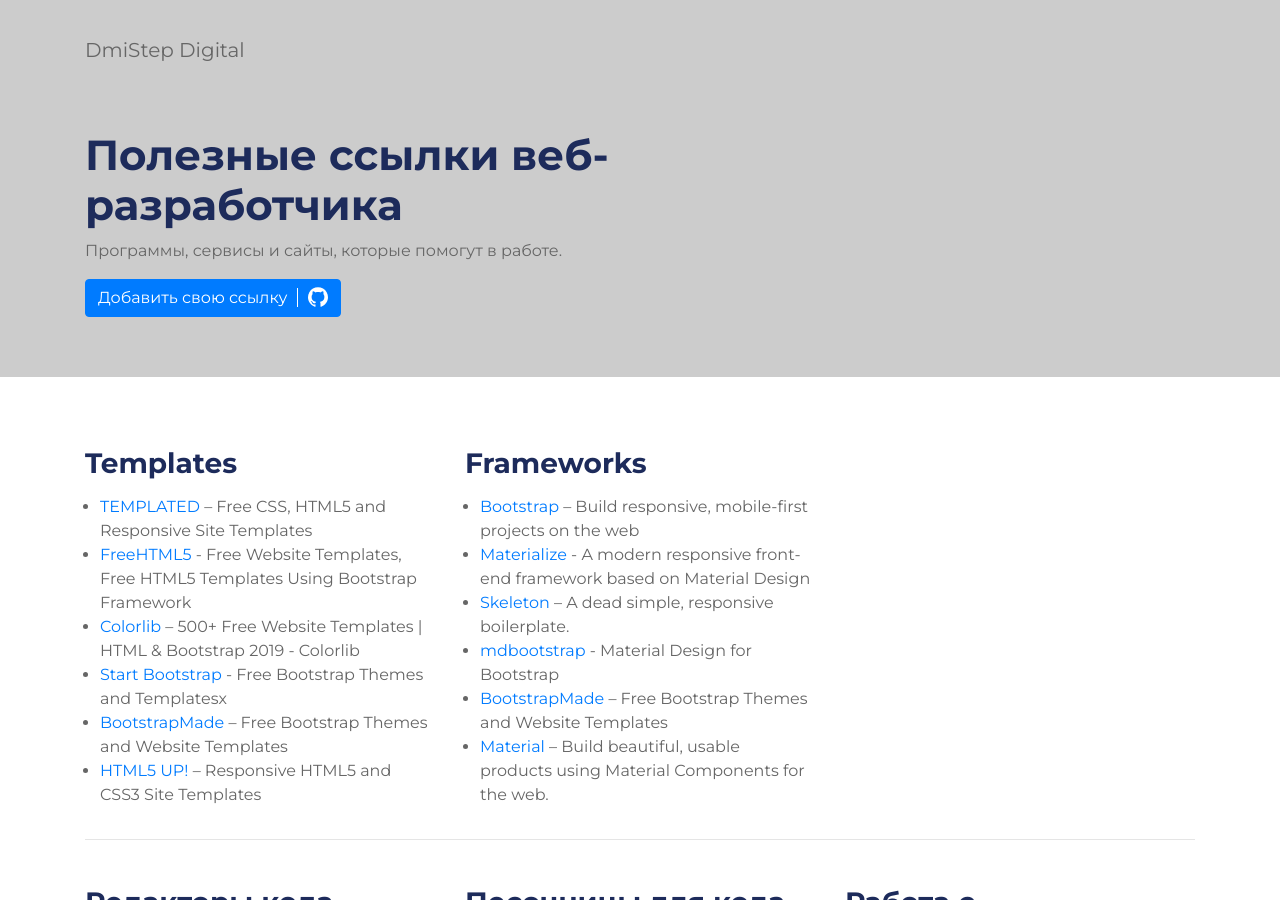
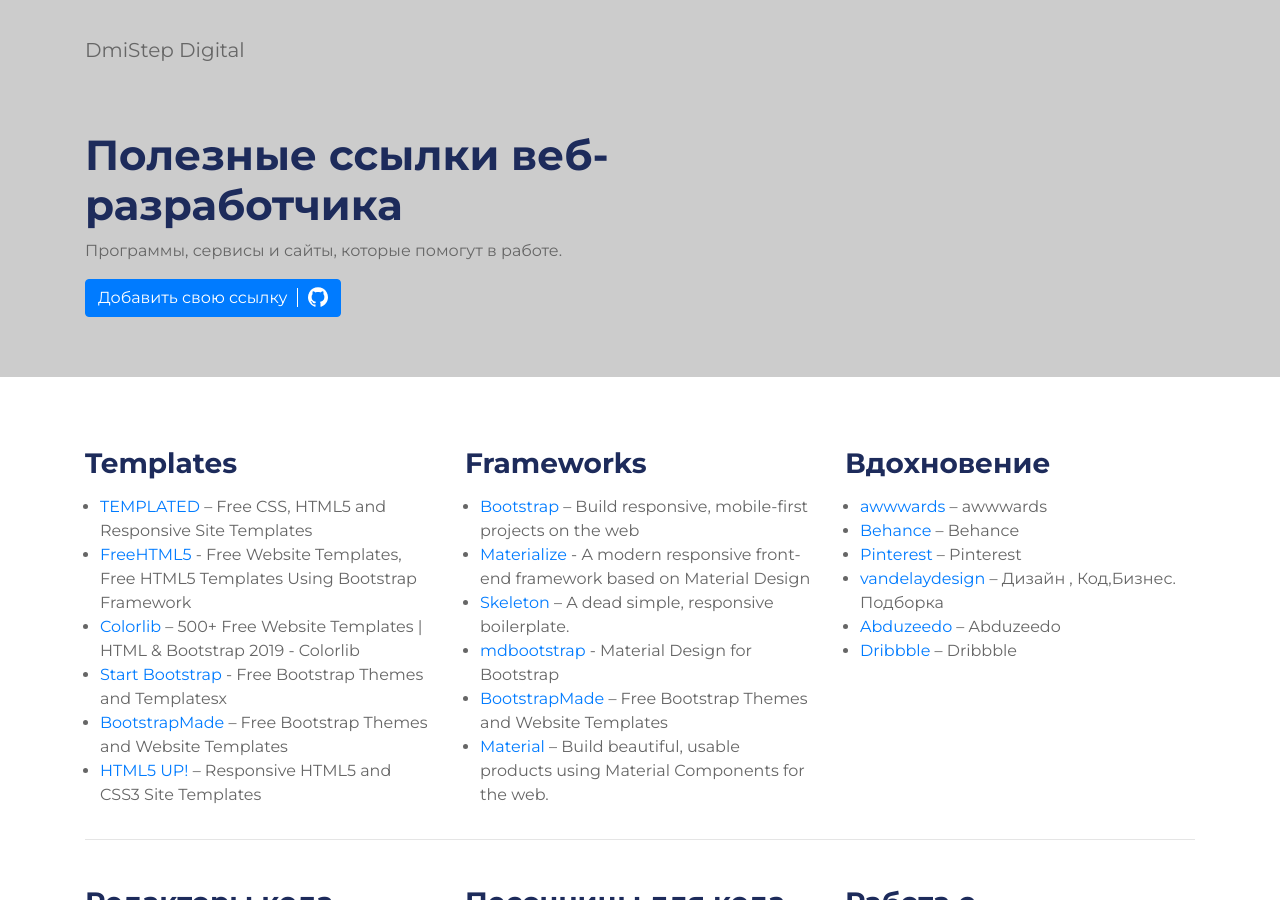
Before and after one commit to Dmistep/dmistep.github.io, a Jekyll site: the page mylink/index.html, which Jekyll copies as it is, in a window 1280 px wide and 900 px high. Built offline with Jekyll 4.4.1, drawn with Linux system fonts in a browser that asks for light colours.

Commit message:
Добавил вдохновения

```diff
--- a/mylink/index.html
+++ b/mylink/index.html
@@ -85,6 +85,16 @@
 							usable products using Material Components for the web.</li>
 					</ul>
 				</div>
+				<div class="col-md-4">
+<h3 class="section-title">Вдохновение</h3>
+					<ul class="unstyled-list">
+						<li><a target="_blank" href="https://www.awwwards.com">awwwards</a> – awwwards</li>
+						<li><a target="_blank" href="https://www.behance.net/">Behance</a> – Behance</li>
+						<li><a target="_blank" href="https://www.pinterest.ru/">Pinterest</a> – Pinterest</li>
+						<li><a target="_blank" href="https://www.vandelaydesign.com/">vandelaydesign</a> – Дизайн , Код,Бизнес. Подборка </li>
+	<li><a target="_blank" href="https://abduzeedo.com/">Abduzeedo</a> – Abduzeedo</li>
+	<li><a target="_blank" href="https://dribbble.com/">Dribbble</a> – Dribbble</li>		</ul>
+</div>
 			</div>
 			<hr>
 			<div class="row">
```
